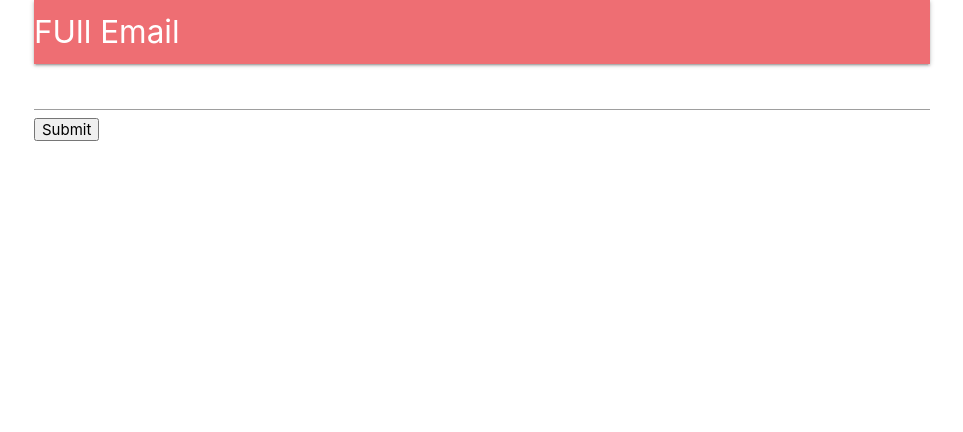
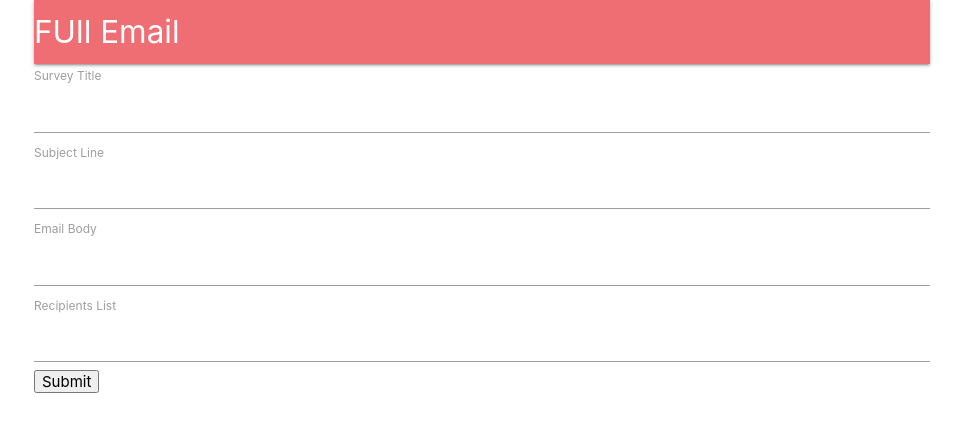
Before and after one commit to penkong/react-maildun, a React (Create React App) app in the folder client/: page /surveys/new in a window 1280 px wide. Shown: the top 432 px of the page, without its empty margins (158-1121 px from the left). Built offline with nearby package versions, Linux system fonts and the light colour scheme; no server answers.

Commit message:
make comp show fields

```diff
--- a/client/src/components/surveys/SurveyField.js
+++ b/client/src/components/surveys/SurveyField.js
@@ -1,10 +1,12 @@
 //survey field render a single label and text input.
 import React from 'react'
 
-const SurveyField = () => {
+const SurveyField = ({ input, label}) => {
+  // console.log(input);
   return (
     <div>
-      <input/>
+      <label>{label}</label>
+      <input {...input} />
     </div>
   )
 }
--- a/client/src/components/surveys/SurveyForm.js
+++ b/client/src/components/surveys/SurveyForm.js
@@ -8,7 +8,10 @@ class SurveyForm extends Component {
   renderFields(){
     return (
       <div>
-        <Field type="text" name="title" component={SurveyField}/>
+        <Field type="text" name="title" component={SurveyField} label="Survey Title"/>
+        <Field type="text" name="subject" component={SurveyField} label="Subject Line"/>
+        <Field type="text" name="body" component={SurveyField} label="Email Body"/>
+        <Field type="text" name="emails" component={SurveyField} label="Recipients List"/>
       </div>
     )
   }
```
